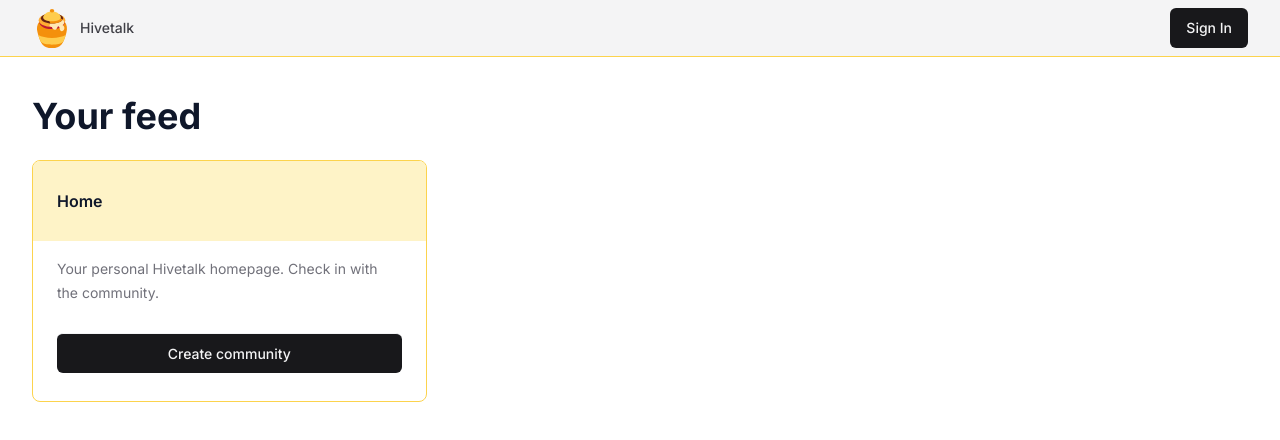
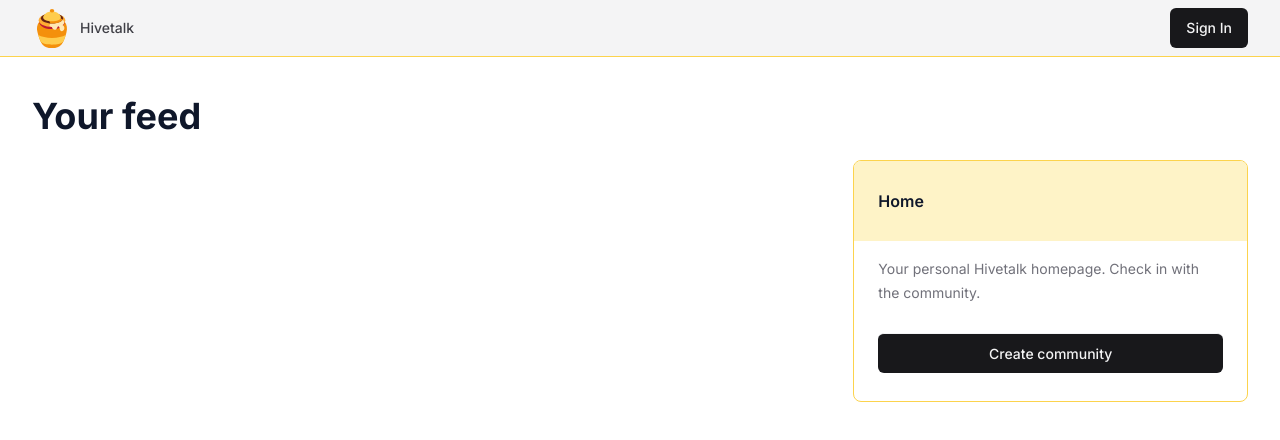
Before and after one commit to AlwarMra/hivetalk, a Next.js app: page / in a window 1280 px wide. Shown: the top 440 px of the page. Built offline with nearby package versions, Linux system fonts and the light colour scheme; no server answers; the database is empty.

Commit message:
general and custom feed based on user session

```diff
--- a/src/app/page.tsx
+++ b/src/app/page.tsx
@@ -1,15 +1,21 @@
+import CustomFeed from '@/components/CustomFeed'
+import GeneralFeed from '@/components/GeneralFeed'
 import { buttonVariants } from '@/components/ui/Button'
+import { getAuthSession } from '@/lib/auth'
 import Link from 'next/link'
 
-export default function Home() {
+export default async function Home() {
+  const session = await getAuthSession()
+
   return (
     <>
       <h1 className='font-bold text-3xl md:text-4xl'>Your feed</h1>
       <div className='grid grid-cols-1 md:grid-cols-3 gap-y-4 md:gap-x-4 py-6'>
-        {/* Feed */}
+        {/* @ts-expect-error server component */}
+        {session ? <CustomFeed /> : <GeneralFeed />}
 
         {/* honeycomb info */}
-        <div className='overflow-hidden h-fit rounded-lg border border-amber-300 order-first md:order-first'>
+        <div className='overflow-hidden h-fit rounded-lg border border-amber-300'>
           <div className='bg-amber-100 px-6 py-4'>
             <p className='font-semibold py-3 flex items-center gap-1.5'>Home</p>
           </div>
--- /dev/null
+++ b/src/components/CustomFeed.tsx
@@ -0,0 +1,42 @@
+import { getAuthSession } from '@/lib/auth'
+import { db } from '@/lib/db'
+import React from 'react'
+import PostFeed from './PostFeed'
+import { INFINITE_SCROLLING_PAGINATION_RESULTS } from '@/config'
+
+const CustomFeed = async () => {
+  const session = await getAuthSession()
+
+  const followedHoneycombs = await db.subscription.findMany({
+    where: {
+      userId: session?.user.id,
+    },
+    include: {
+      honeycomb: true,
+    },
+  })
+
+  const posts = await db.post.findMany({
+    where: {
+      honeycomb: {
+        name: {
+          in: followedHoneycombs.map(({ honeycomb }) => honeycomb.id),
+        },
+      },
+    },
+    orderBy: {
+      createdAt: 'desc',
+    },
+    include: {
+      votes: true,
+      comments: true,
+      author: true,
+      honeycomb: true,
+    },
+    take: INFINITE_SCROLLING_PAGINATION_RESULTS,
+  })
+
+  return <PostFeed initialPosts={posts} />
+}
+
+export default CustomFeed
--- /dev/null
+++ b/src/components/GeneralFeed.tsx
@@ -0,0 +1,23 @@
+import React from 'react'
+import { INFINITE_SCROLLING_PAGINATION_RESULTS } from '@/config'
+import { db } from '@/lib/db'
+import PostFeed from './PostFeed'
+
+const GeneralFeed = async () => {
+  const posts = await db.post.findMany({
+    orderBy: {
+      createdAt: 'desc',
+    },
+    include: {
+      votes: true,
+      comments: true,
+      author: true,
+      honeycomb: true,
+    },
+    take: INFINITE_SCROLLING_PAGINATION_RESULTS,
+  })
+
+  return <PostFeed initialPosts={posts} />
+}
+
+export default GeneralFeed
```
